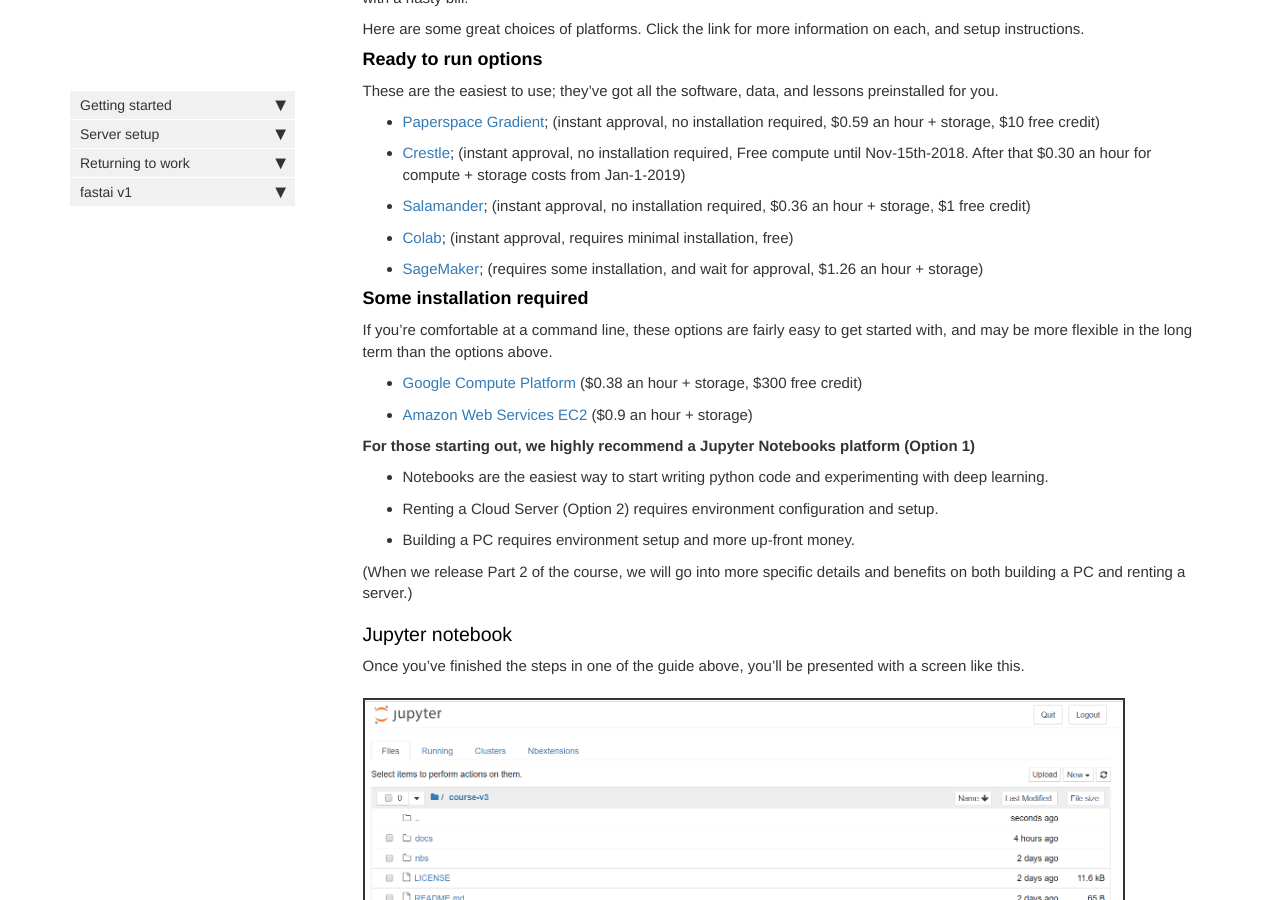
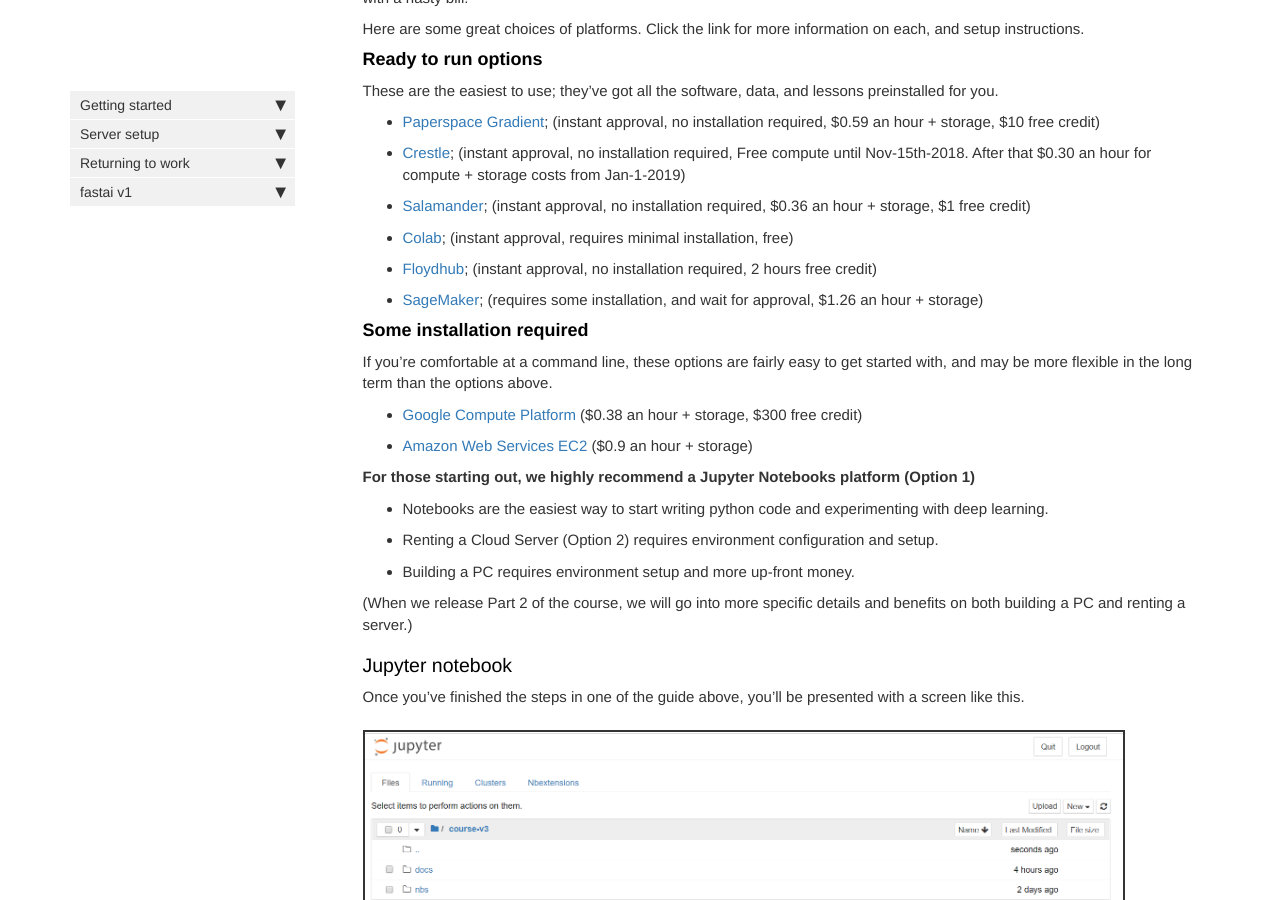
Before and after one commit to tamersalama/course-v3, a Jekyll site: the page built from docs/index.md, in a window 1280 px wide and 900 px high, scrolled down 818 px. Built offline with Jekyll 4.4.1, drawn with Linux system fonts in a browser that asks for light colours; nearby versions of some CDN libraries; comment, search, counter and statistics services are not loaded.

Commit message:
Update index.md

```diff
--- a/docs/index.md
+++ b/docs/index.md
@@ -24,6 +24,7 @@
 - [Crestle](/start_crestle.html); (instant approval, no installation required, Free compute until Nov-15th-2018. After that $0.30 an hour for compute + storage costs from Jan-1-2019)
 - [Salamander](/start_salamander.html); (instant approval, no installation required, $0.36 an hour + storage, $1 free credit)
 - [Colab](/start_colab.html); (instant approval, requires minimal installation, free)
+- [Floydhub](/start_floydhub.html); (instant approval, no installation required, 2 hours free credit)
 - [SageMaker](/start_sagemaker.html); (requires some installation, and wait for approval, $1.26 an hour + storage)
 
 #### Some installation required
```
